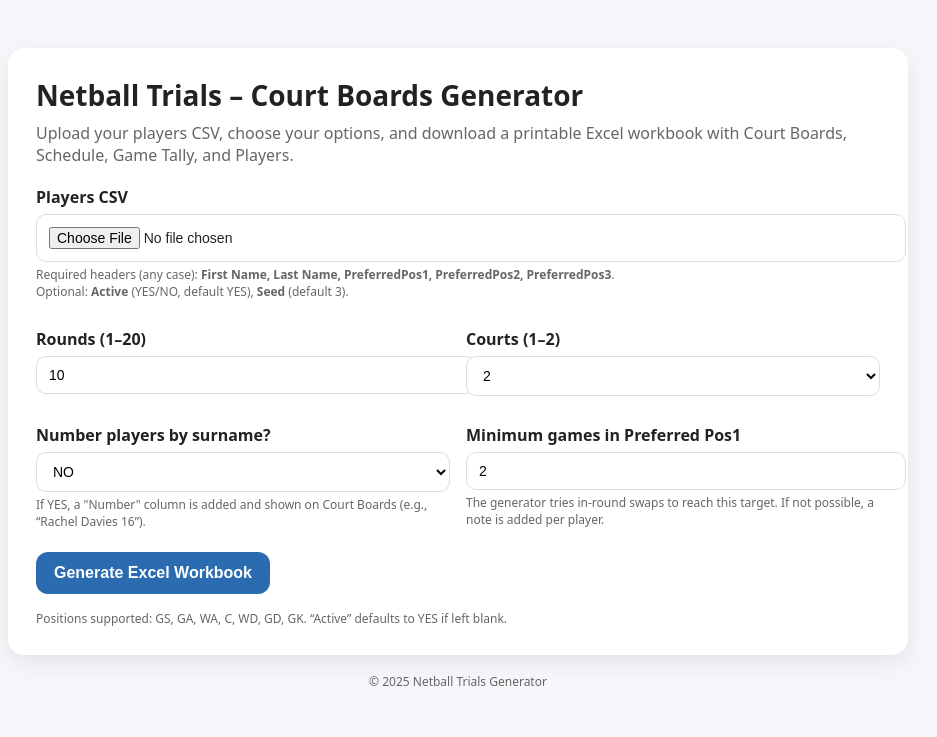
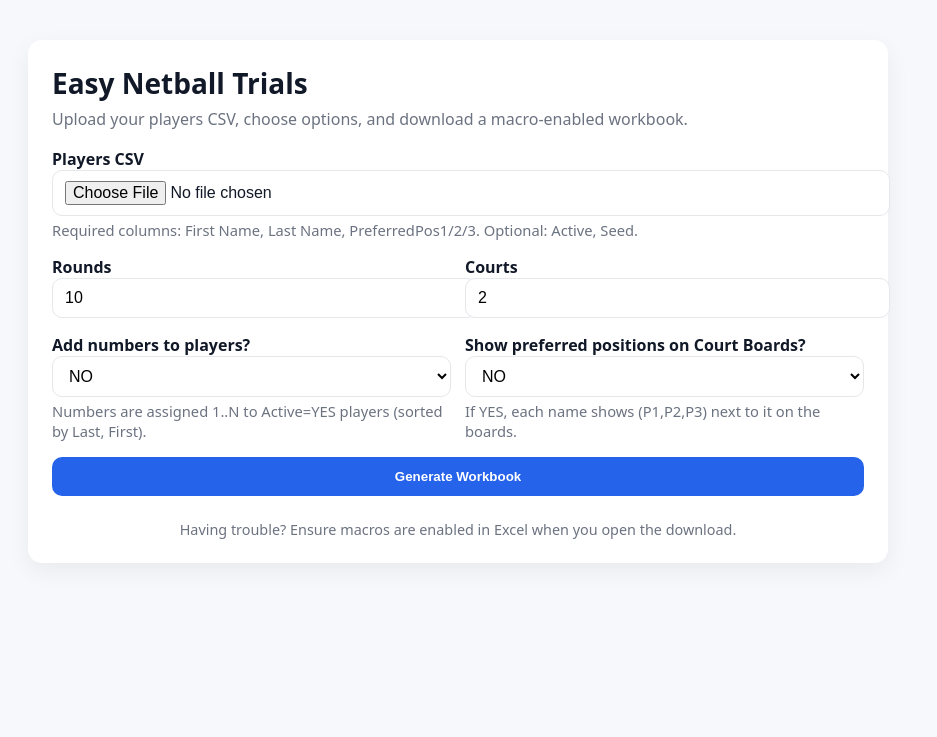
Before and after one commit to EasyNetballTrials/easy-netball-trials-app, a Flask app: page / in a window 1280 px wide. Shown: the top 737 px of the page, without its empty margins (182-1119 px from the left). Run offline with Flask 3, Linux system fonts and the light colour scheme.

Commit message:
Add files via upload

```diff
--- a/templates/index.html
+++ b/templates/index.html
@@ -1,98 +1,93 @@
 <!doctype html>
 <html lang="en">
 <head>
-  <meta charset="utf-8" />
-  <title>Netball Trials – Court Boards Generator</title>
-  <meta name="viewport" content="width=device-width, initial-scale=1" />
+  <meta charset="utf-8">
+  <title>Easy Netball Trials – Generate Schedule</title>
+  <meta name="viewport" content="width=device-width, initial-scale=1">
   <style>
-    :root { --bg:#f7f7fb; --card:#ffffff; --text:#222; --muted:#666; --brand:#2b6cb0; --brand2:#225ea8;}
-    html, body {margin:0; padding:0; background:var(--bg); color:var(--text); font-family:system-ui,-apple-system,Segoe UI,Roboto,Inter,Arial,sans-serif;}
-    .wrap {max-width:900px; margin:48px auto; padding:0 16px;}
-    .card {background:var(--card); border-radius:16px; box-shadow:0 8px 24px rgba(0,0,0,.08); padding:28px;}
-    h1 {margin:0 0 8px; font-size:28px;}
-    p.lead {margin:0 0 20px; color:var(--muted);}
-    .grid {display:grid; grid-template-columns: 1fr 1fr; gap:16px;}
-    .full {grid-column: 1 / -1;}
-    label {display:block; font-weight:600; margin:12px 0 6px;}
-    input[type="number"], select, input[type="file"] {
-      width:100%; padding:10px 12px; border:1px solid #ddd; border-radius:10px; font-size:14px; background:#fff;
+    :root { --bg:#f6f8fb; --card:#ffffff; --accent:#2563eb; --muted:#6b7280; }
+    body { margin:0; font-family: system-ui, -apple-system, Segoe UI, Roboto, Arial, sans-serif; background:var(--bg); color:#111827; }
+    .wrap { max-width: 860px; margin: 40px auto; padding: 0 20px; }
+    .card { background:var(--card); border-radius:14px; box-shadow: 0 8px 24px rgba(0,0,0,.06); padding:24px; }
+    h1 { margin:0 0 6px; font-size: 1.75rem; }
+    p.lead { margin:0 0 18px; color:var(--muted); }
+    form { display:grid; gap:16px; }
+    label { font-weight:600; }
+    input[type="number"], input[type="file"], select {
+      width:100%; padding:10px 12px; border:1px solid #e5e7eb; border-radius:10px; font-size:1rem; background:#fff;
     }
-    input[type="file"] { padding:12px; }
-    .help {font-size:12px; color:var(--muted); margin-top:4px;}
-    .btn {
-      display:inline-block; background:var(--brand); color:#fff; border:none; border-radius:12px;
-      padding:12px 18px; font-size:16px; font-weight:600; cursor:pointer;
+    button {
+      padding:12px 16px; border:0; border-radius:10px; background:var(--accent); color:#fff; font-weight:700; cursor:pointer;
     }
-    .btn:hover { background:var(--brand2); }
-    .flash {background:#fff3cd; border:1px solid #ffe69c; color:#8a6d3b; padding:10px 12px; border-radius:10px; margin-bottom:12px;}
-    .footer {margin-top:18px; font-size:12px; color:var(--muted); text-align:center;}
+    .grid { display:grid; gap:14px; grid-template-columns: repeat(2, 1fr); }
+    .messages { margin: 0 0 16px; }
+    .flash { background:#fff7ed; border:1px solid #fed7aa; color:#9a3412; padding:10px 12px; border-radius:10px; margin-bottom:8px; }
+    .help { color:var(--muted); font-size:.92rem; margin-top:4px; }
+    footer { margin:24px 0 0; color:var(--muted); font-size:.9rem; text-align:center; }
+    @media (max-width:640px){ .grid{grid-template-columns: 1fr;} }
   </style>
 </head>
 <body>
   <div class="wrap">
     <div class="card">
-      <h1>Netball Trials – Court Boards Generator</h1>
-      <p class="lead">Upload your players CSV, choose your options, and download a printable Excel workbook with Court Boards, Schedule, Game Tally, and Players.</p>
+      <h1>Easy Netball Trials</h1>
+      <p class="lead">Upload your players CSV, choose options, and download a macro-enabled workbook.</p>
 
-      {% with messages = get_flashed_messages() %}
-        {% if messages %}
-          {% for m in messages %}
-            <div class="flash">{{ m }}</div>
-          {% endfor %}
-        {% endif %}
-      {% endwith %}
+      <!-- flash messages -->
+      <div class="messages">
+        {% with msgs = get_flashed_messages() %}
+          {% if msgs %}
+            {% for m in msgs %}
+              <div class="flash">{{ m }}</div>
+            {% endfor %}
+          {% endif %}
+        {% endwith %}
+      </div>
 
       <form action="{{ url_for('generate') }}" method="post" enctype="multipart/form-data">
-        <div class="full">
+        <div>
           <label for="file">Players CSV</label>
-          <input id="file" name="file" type="file" accept=".csv" required />
-          <div class="help">
-            Required headers (any case): <strong>First Name, Last Name, PreferredPos1, PreferredPos2, PreferredPos3</strong>.<br/>
-            Optional: <strong>Active</strong> (YES/NO, default YES), <strong>Seed</strong> (default 3).
+          <input id="file" name="file" type="file" accept=".csv" required>
+          <div class="help">Required columns: First Name, Last Name, PreferredPos1/2/3. Optional: Active, Seed.</div>
+        </div>
+
+        <div class="grid">
+          <div>
+            <label for="rounds">Rounds</label>
+            <input id="rounds" name="rounds" type="number" min="1" max="20" value="10" required>
+          </div>
+          <div>
+            <label for="courts">Courts</label>
+            <input id="courts" name="courts" type="number" min="1" max="2" value="2" required>
           </div>
         </div>
 
-        <div class="grid" style="margin-top:16px;">
+        <div class="grid">
           <div>
-            <label for="rounds">Rounds (1–20)</label>
-            <input id="rounds" name="rounds" type="number" min="1" max="20" value="10" />
-          </div>
-          <div>
-            <label for="courts">Courts (1–2)</label>
-            <select id="courts" name="courts">
-              <option value="1">1</option>
-              <option value="2" selected>2</option>
+            <label for="number_players">Add numbers to players?</label>
+            <select id="number_players" name="number_players">
+              <option value="NO" selected>NO</option>
+              <option value="YES">YES</option>
             </select>
+            <div class="help">Numbers are assigned 1..N to Active=YES players (sorted by Last, First).</div>
           </div>
 
           <div>
-            <label for="number_players">Number players by surname?</label>
-            <select id="number_players" name="number_players">
+            <label for="show_prefs">Show preferred positions on Court Boards?</label>
+            <select id="show_prefs" name="show_prefs">
+              <option value="NO" selected>NO</option>
               <option value="YES">YES</option>
-              <option value="NO" selected>NO</option>
             </select>
-            <div class="help">If YES, a "Number" column is added and shown on Court Boards (e.g., “Rachel Davies 16”).</div>
-          </div>
-
-          <div>
-            <label for="min_p1">Minimum games in Preferred Pos1</label>
-            <input id="min_p1" name="min_p1" type="number" min="1" max="5" value="2" />
-            <div class="help">The generator tries in-round swaps to reach this target. If not possible, a note is added per player.</div>
+            <div class="help">If YES, each name shows (P1,P2,P3) next to it on the boards.</div>
           </div>
         </div>
 
-        <div style="margin-top:22px;">
-          <button class="btn" type="submit">Generate Excel Workbook</button>
-        </div>
+        <button type="submit">Generate Workbook</button>
       </form>
 
-      <div class="help" style="margin-top:16px;">
-        Positions supported: GS, GA, WA, C, WD, GD, GK. “Active” defaults to YES if left blank.
-      </div>
-    </div>
-
-    <div class="footer">
-      © {{ 2025 }} Netball Trials Generator
+      <footer>
+        Having trouble? Ensure macros are enabled in Excel when you open the download.
+      </footer>
     </div>
   </div>
 </body>
```
